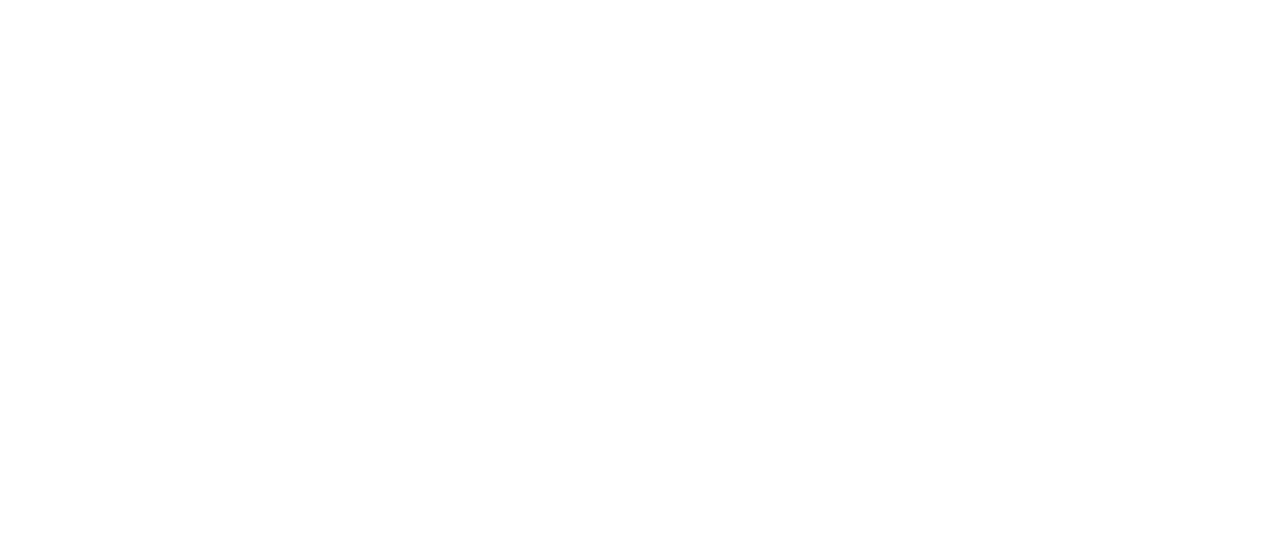
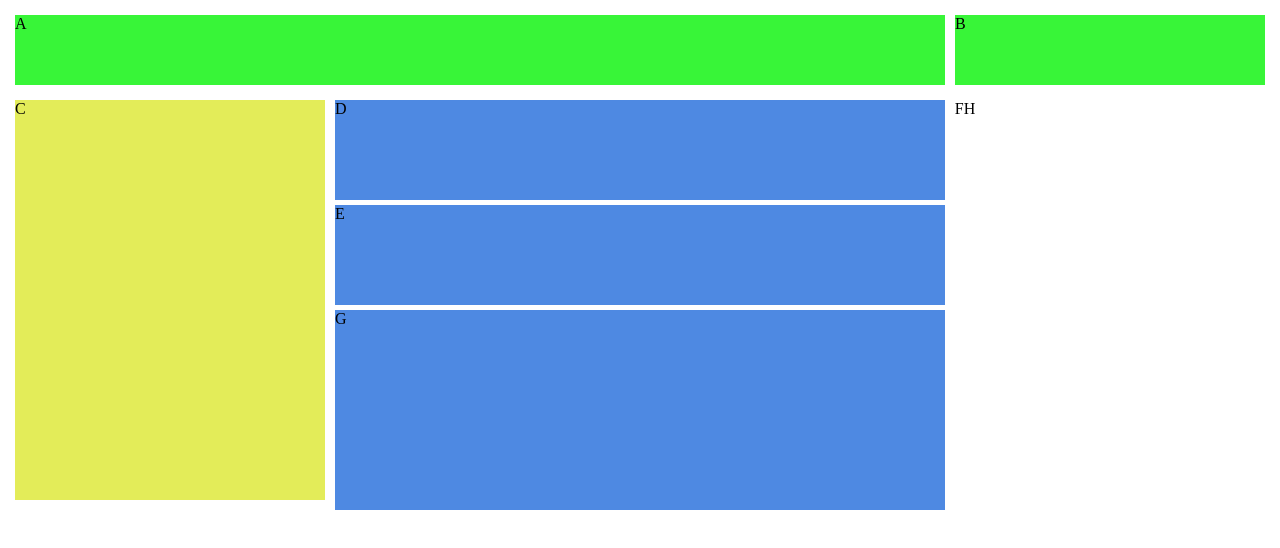
Before and after one commit to Edvinas1982/CSS-Flex-box-uzdavinys, a plain HTML site: page index.html in a window 1280 px wide. Drawn offline with nearby package versions, Linux system fonts and the light colour scheme.

Commit message:
puse darbo

```diff
--- a/index.html
+++ b/index.html
@@ -1,5 +1,6 @@
 <!DOCTYPE html>
 <html lang="en">
+
 <head>
     <meta charset="UTF-8">
     <meta http-equiv="X-UA-Compatible" content="IE=edge">
@@ -8,6 +9,7 @@
     <link rel="stylesheet" href="style.css">
     <title>Flex box uzdavinys</title>
 </head>
+
 <body>
     <!-- UŽDAVINYS
 Sukurkite puslapio išdėstymą (layout) pagal
@@ -17,6 +19,34 @@ A dalies plotis yra 3 kart didesnis nei B dalies.
 C, G, H turi užimti visą likusią puslapio vietą.
 Puslapio išdėstymas turi nesikeisti keičiantis
 naršyklės lango dydžiui. -->
+    <div class="container">
+        <div class="boxA">
+            A
+        </div>
+        <div class="boxB">
+            B
+        </div>
+    </div>
+    <div class="container">
+        <div class="boxC">
+            C
+        </div>
+        <div class="boxDEG">
+            <div class="boxD">
+                D
+            </div>
+            <div class="boxE">
+                E
+            </div>
+            <div class="boxG">
+                G
+            </div>
+        </div>
+        <div class="boxFH">
+            FH
+        </div>
+    </div>
 
 </body>
+
 </html>
--- a/style.css
+++ b/style.css
@@ -0,0 +1,33 @@
+*{
+    outline: solid 5px white;
+    margin: 5px;
+}
+.container {
+    display: flex;
+}
+.boxA, .boxB {
+    background-color: rgb(56, 245, 56);
+    height: 70px;
+}
+.boxA {
+    width: 73.8%;
+}
+.boxB {
+    width: 24.6%;
+}
+.boxC {
+    width: 24.6%;
+    background-color: rgb(227, 236, 89);
+    height: 400px;
+}
+.boxDEG {
+    margin: 0px;
+    width: 49.2%;
+    background-color: rgb(78, 137, 226);
+}
+.boxD, .boxE {
+    height: 100px;
+}
+.boxG {
+    height: 200px;
+}
```
